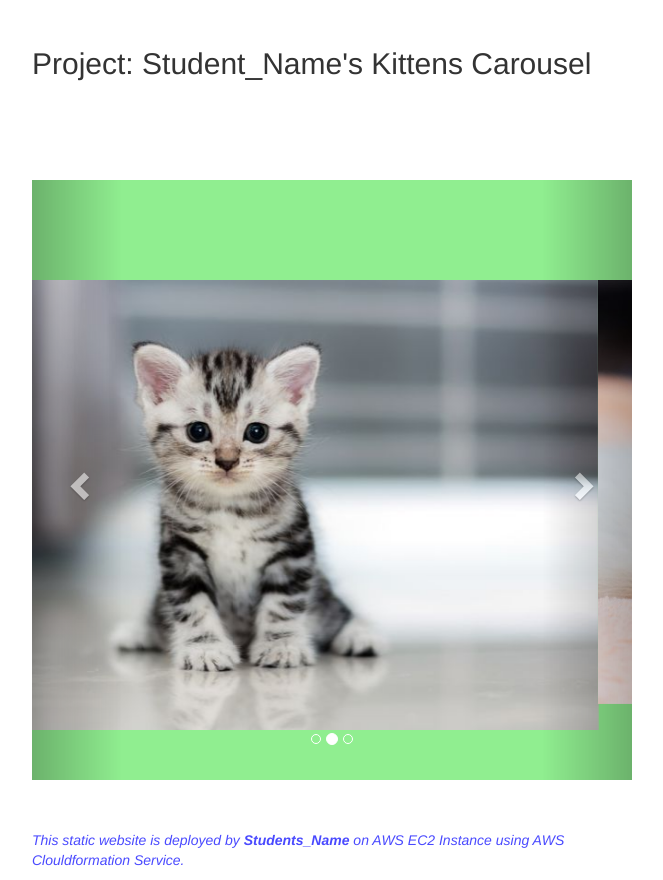
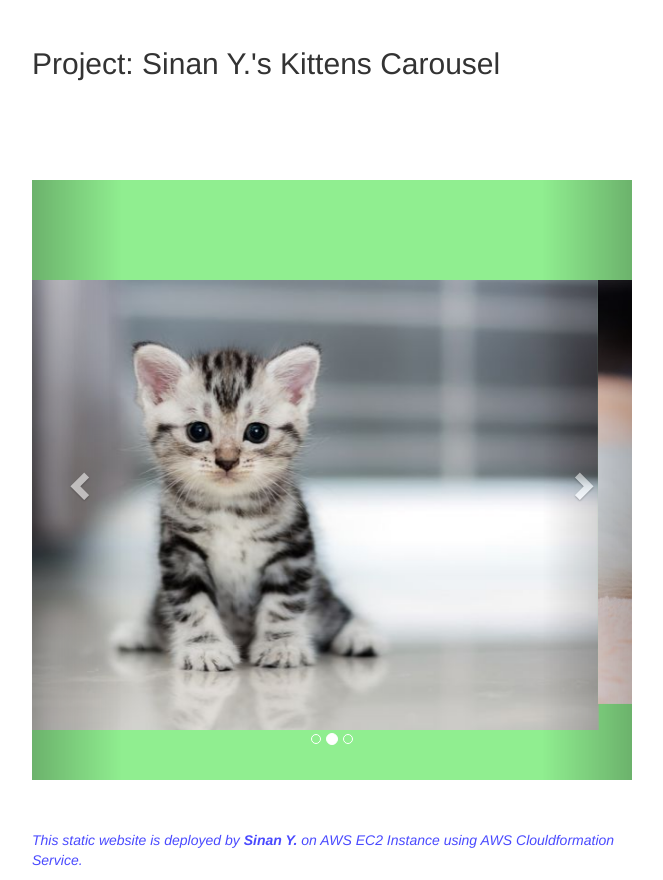
Before and after one commit to sinanyamanoglu01/aws-workshop-project, a plain HTML site: page 101-kittens-carousel-static-website-ec2/static-web/index.html in a window 1280 px wide. Shown: the part 403-1283 px from the top of the page, without its empty margins (308-971 px from the left). Drawn offline with nearby package versions, Linux system fonts and the light colour scheme.

Commit message:
index.html updated with the name

```diff
--- a/101-kittens-carousel-static-website-ec2/static-web/index.html
+++ b/101-kittens-carousel-static-website-ec2/static-web/index.html
@@ -45,7 +45,7 @@
 
   <div><img src="https://clarusway.com/wp-content/uploads/2020/06/clarusway_logo.png" /></div>
 
-  <h2> Project: Student_Name's Kittens Carousel</h2>
+  <h2> Project: Sinan Y.'s Kittens Carousel</h2>
 
   <div id="myCarousel" class="carousel slide" data-ride="carousel">
     <!-- Indicators -->
@@ -80,7 +80,7 @@
   </div>
 
 
-  <p class="footnote"><i>This static website is deployed by <b> Students_Name </b> on AWS EC2 Instance using AWS
+  <p class="footnote"><i>This static website is deployed by <b> Sinan Y. </b> on AWS EC2 Instance using AWS
       Clouldformation Service.</i></p>
 </body>
 
```
Also changed, not shown: 1 other file.
